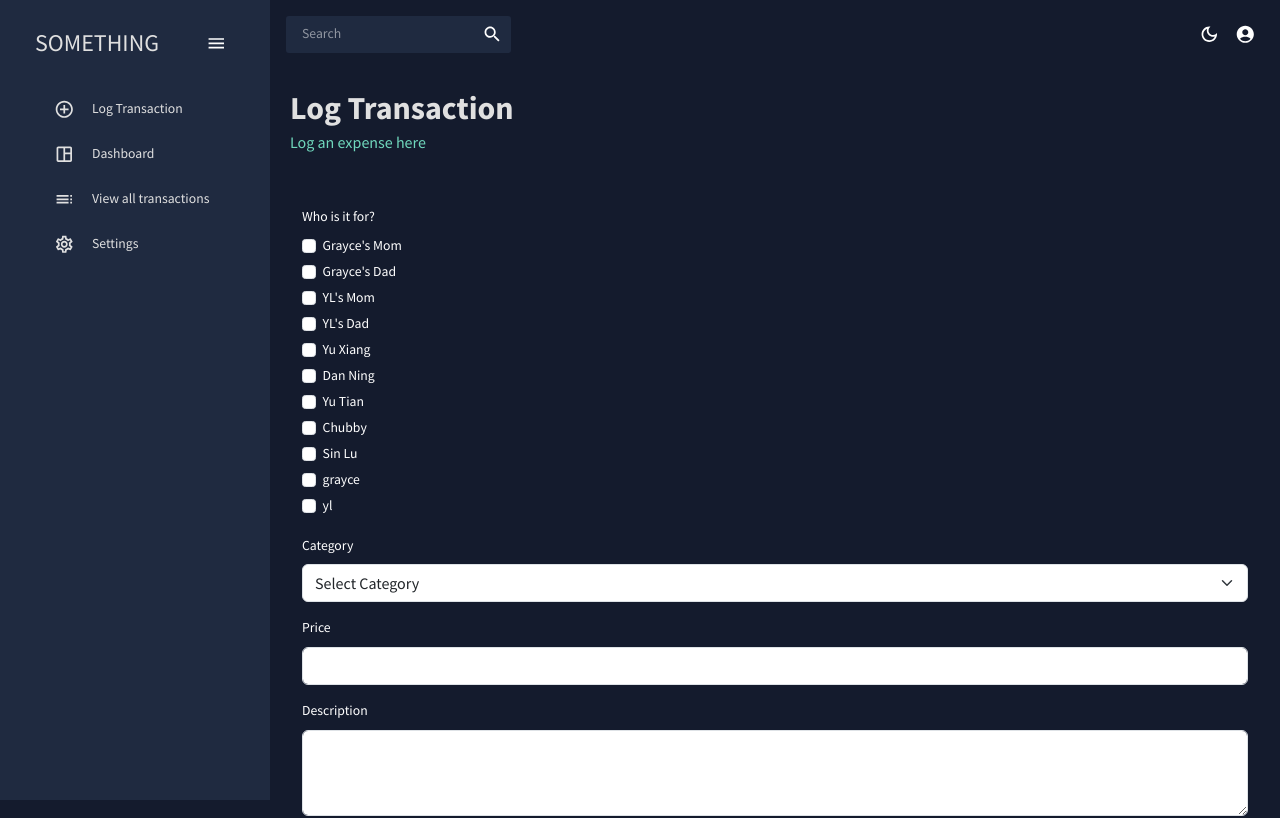
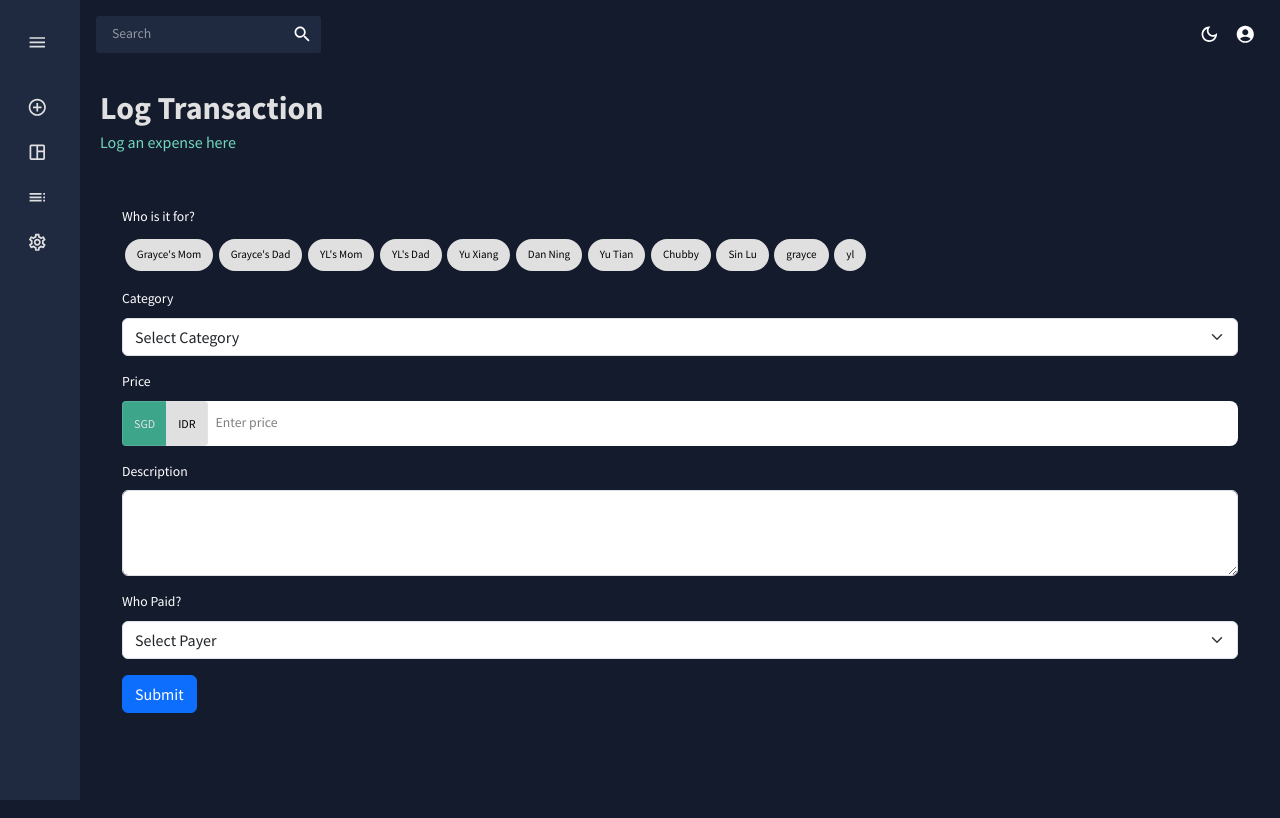
Before and after one commit to siahyeelong/split-expense-tracker, a React (Create React App) app in the folder client/: page / in a window 1280 px wide. Shown: the top 818 px of the page. Built offline with nearby package versions, Linux system fonts and the light colour scheme.

Commit message:
completed number formatting, but still tons of issues with form clearing

```diff
--- a/client/src/components/pages/LogTransaction/LogTransactionForm.jsx
+++ b/client/src/components/pages/LogTransaction/LogTransactionForm.jsx
@@ -1,33 +1,94 @@
 import { React, useState } from 'react'
-import { People as people } from '../../settings/People';
+import { People, Person } from '../../settings/People';
 import { Categories as categories } from '../../settings/Categories';
+import Chip from '@mui/material/Chip';
+import { useTheme, ToggleButton, ToggleButtonGroup, InputBase } from '@mui/material';
+import { tokens } from '../../../theme'
+import { ExchangeRates } from '../../settings/ExchangeRates';
 
 function LogTransactionForm() {
-    const [formData, setFormData] = useState({
+    const theme = useTheme();
+    const colours = tokens(theme.palette.mode);
+
+    const formResetState = {
         recipients: [],
         category: '',
         price: '',
+        currency: 'SGD',
         description: '',
         payer: ''
-    });
+    }
+
+    const [formData, setFormData] = useState(formResetState);
 
     const [errors, setErrors] = useState({});
 
-    // Handle checkbox change: append / remove recipients from recipients array
-    const handleCheckboxChange = (e) => {
-        const { name, checked } = e.target;
-        setFormData((prev) => ({
-            ...prev,
-            recipients: checked
-                ? [...prev.recipients, name] // append a recipient
-                : prev.recipients.filter((recipient) => recipient !== name) // remove the recipient from the list
-        }));
+    // Handle chip select change: append / remove recipients from recipients array
+    const handleChipSelection = (identifier) => {
+        setFormData((prev) => {
+            const updatedRecipients = prev.recipients.includes(identifier)
+                ? prev.recipients.filter(id => id !== identifier)
+                : [...prev.recipients, identifier];
+            return { ...prev, recipients: updatedRecipients };
+        });
+    };
+
+    // Handle currency change
+    const handleCurrencyChange = (event, newCurrency) => {
+        if (newCurrency) {
+            setFormData((prev) => {
+                return { ...prev, currency: newCurrency };
+            });
+        }
+    };
+
+    const handlePriceChange = (e) => {
+        const rawValue = e.target.value.replace(/[^0-9.]/g, ''); // Allow only digits and a period
+        if (!/^(\d+(\.\d{0,2})?)?$/.test(rawValue)) return; // Prevents invalid decimal formats
+
+        const newCurrency = rawValue > ExchangeRates.getRate('IDR') ? 'IDR' : 'SGD';
+        setFormData((prev) => ({ ...prev, price: rawValue, currency: newCurrency }));
+
+        // Delay or blur event to format the displayed value
+        e.target.value = formatNumberWithCommas(rawValue); // Keep raw input for better typing experience
+    };
+
+    const handlePriceBlur = (e) => {
+        const numericValue = parseFloat(e.target.value.replace(/[^0-9.]/g, ''));
+        e.target.value = !isNaN(numericValue)
+            ? numericValue.toLocaleString('en-SG', {
+                minimumFractionDigits: 0,
+                maximumFractionDigits: 2,
+            })
+            : '';
+    };
+
+    const formatNumberWithCommas = (value) => { // def can make this optimal but screw this shit man
+        // Remove any non-numeric characters except for the decimal point
+        const numberPart = value.replace(/[^0-9.]/g, '');
+
+        // Check if the number has a period (decimal point) in it
+        const hasDecimalPoint = numberPart.includes('.');
+
+        // Separate the integer and decimal parts
+        const [integerPart, decimalPart] = numberPart.split('.');
+
+        // Format the integer part with commas
+        const formattedIntegerPart = integerPart.replace(/\B(?=(\d{3})+(?!\d))/g, ",");
+
+        // If there's a decimal part, ensure it's properly formatted with up to 2 decimal places
+        const formattedDecimalPart = decimalPart
+            ? '.' + decimalPart.slice(0, 2)  // Limit decimal to 2 places
+            : '';
+
+        // Return the formatted number with or without decimal
+        return numberPart.endsWith('.') ? formattedIntegerPart + '.' : formattedIntegerPart + formattedDecimalPart;
     };
 
     // Handle all other changes by updating the corresponding values
     const handleChange = (e) => {
-        const { name, value } = e.target;
-        setFormData({ ...formData, [name]: value });
+        const { id, value } = e.target;
+        setFormData({ ...formData, [id]: value });
     };
 
     const validate = () => {
@@ -66,35 +127,43 @@ function LogTransactionForm() {
                 alert("Something went wrong!");
             } finally {
                 // Clear form
-                setFormData({
-                    recipients: [],
-                    category: '',
-                    price: '',
-                    description: '',
-                    payer: ''
-                });
+                setFormData(formResetState);
             }
         }
     };
 
     return (
         <form onSubmit={handleSubmit} className="container mt-4 ">
-            {/* Checkbox input for who paid */}
+            {/* Chip select input for who paid */}
             <div className="mb-3">
                 <label className="form-label">Who is it for?</label><br />
-                {people.map((person) => (
-                    <div key={person.identifier} className='form-check'>
-                        <input type='checkbox' name={person.identifier} className='form-check-input' checked={formData.recipients.includes(person.identifier)} onChange={handleCheckboxChange} />
-                        <label className='form-check-label' htmlFor={person.identifier}>{person.displayName}</label>
-                    </div>
-                ))}
+                <div className="chip-group">
+                    {People.map((person) => {
+                        const selected = formData.recipients.includes(person.identifier);
+                        return (
+                            <Chip
+                                key={person.identifier}
+                                label={person.displayName}
+                                sx={{
+                                    color: '#000',
+                                    backgroundColor: selected ? Person.findFavColour(person.identifier, People) : '#e0e0e0',
+                                    margin: '0.25%',
+                                }}
+                                clickable
+                                onClick={() => handleChipSelection(person.identifier)}
+                                onDelete={selected ? () => handleChipSelection(person.identifier) : undefined}
+                                className={`chip ${selected ? 'chip-selected' : ''}`}
+                            />
+                        );
+                    })}
+                </div>
 
                 {errors.recipients && <div className="text-danger">{errors.recipients}</div>}
             </div>
             {/* Dropdown input for category selection */}
             < div className="mb-3" >
                 <label htmlFor="category" className="form-label">Category</label>
-                <select name="category" id="category" className="form-select" value={formData.category} onChange={handleChange}>
+                <select id="category" className="form-select" value={formData.category} onChange={handleChange}>
                     <option value="">Select Category</option>
                     {categories.map((cat) => (
                         <option value={cat}>{cat}</option>
@@ -104,16 +173,43 @@ function LogTransactionForm() {
             </div>
             {/* Text input for price input */}
             <div className="mb-3">
-                <label htmlFor="price" className="form-label">Price</label>
-                <input
-                    type="text"
-                    name="price"
-                    id="price"
-                    className="form-control"
-                    value={formData.price}
-                    onChange={handleChange}
-                />
-                {errors.price && <div className="text-danger">{errors.price}</div>}
+                <label className="form-label">Price</label>
+                <div style={{ display: 'flex', alignItems: 'center', backgroundColor: 'white', borderRadius: '8px' }}>
+                    <ToggleButtonGroup
+                        value={formData.currency}
+                        exclusive
+                        id='currency'
+                        onChange={handleCurrencyChange}
+                        aria-label="Currency"
+                        sx={{
+                            '& .MuiToggleButton-root': {
+                                backgroundColor: '#e0e0e0',
+                                color: 'black',
+                                '&.Mui-selected': {
+                                    backgroundColor: colours.greenAccent[600], // Darker green for selected
+                                    color: colours.grey[100],
+                                },
+                            },
+                        }}
+                    >
+                        <ToggleButton value="SGD" aria-label="SGD">
+                            SGD
+                        </ToggleButton>
+                        <ToggleButton value="IDR" aria-label="IDR">
+                            IDR
+                        </ToggleButton>
+                    </ToggleButtonGroup>
+                    <InputBase
+                        required
+                        id='price'
+                        type='text'
+                        onChange={handlePriceChange}
+                        onBlur={handlePriceBlur}
+                        placeholder="Enter price"
+                        variant="outlined"
+                        style={{ flexGrow: 1, marginLeft: '8px', color: 'black' }}
+                    />
+                </div>
             </div>
             {/* Text input for description input */}
             <div className="mb-3">
@@ -133,7 +229,7 @@ function LogTransactionForm() {
                 <label htmlFor="payer" className="form-label">Who Paid?</label>
                 <select name="payer" id="payer" className="form-select" value={formData.payer} onChange={handleChange}>
                     <option value="">Select Payer</option>
-                    {people.map((person) => (
+                    {People.map((person) => (
                         <option value={person.identifier}>{person.displayName}</option>
                     ))}
                 </select>
--- a/client/src/components/pages/Sidebar.jsx
+++ b/client/src/components/pages/Sidebar.jsx
@@ -31,7 +31,7 @@ const Item = ({ title, to, icon, selected, setSelected }) => {
 function Sidebar() {
     const theme = useTheme();
     const colours = tokens(theme.palette.mode);
-    const [isCollapsed, setIsCollapsed] = useState(false);
+    const [isCollapsed, setIsCollapsed] = useState(true);
     const [selected, setSelected] = useState('logtransaction');
 
     return (
--- a/client/src/components/pages/Transactions/TransactionsTable.jsx
+++ b/client/src/components/pages/Transactions/TransactionsTable.jsx
@@ -84,7 +84,8 @@ function TransactionsTable() {
             {error ? (
                 <Typography color="error" variant="body1">{error}</Typography>
             ) : (
-                <Box sx={{ height: 550, width: '100%' }}>
+                <Box sx={{ height: 550, width: '100%', overflow: 'auto' }}>
+                    <Box sx={{ minWidth: 1300, height: 550 }}>
                         <DataGrid
                             rows={transactions.map((transaction, index) => ({ id: index + 1, ...transaction }))}
                             columns={columns}
@@ -94,6 +95,7 @@ function TransactionsTable() {
                             sortingOrder={['asc', 'desc']}
                         />
                     </Box>
+                </Box>
             )}
         </Box>
     );
--- /dev/null
+++ b/client/src/components/settings/ExchangeRates.js
@@ -0,0 +1,17 @@
+class ExchangeRate {
+    constructor() {
+        this.exchange_rate = {}
+    }
+
+    setRate(currency, rate) {
+        this.exchange_rate[currency] = { rate: rate };
+    }
+
+    getRate(currency) {
+        return this.exchange_rate[currency] ? this.exchange_rate[currency].rate : 1
+    }
+
+}
+
+export const ExchangeRates = new ExchangeRate();
+ExchangeRates.setRate('IDR', 11877.96);
```
Also changed, not shown: 1 other file (tests, documents, lock files or other folders). Lines whose indentation alone changed are shown as unchanged.
